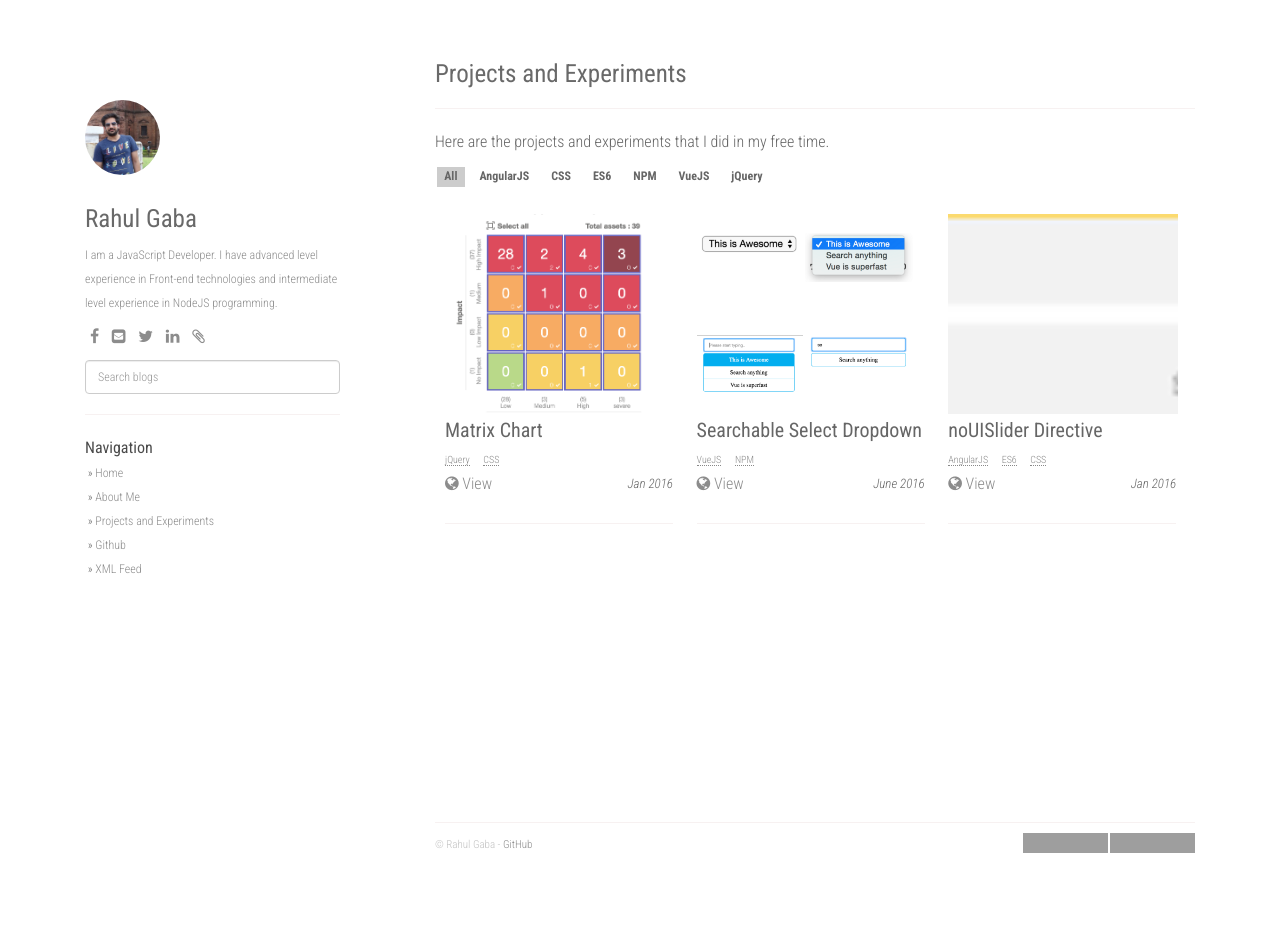
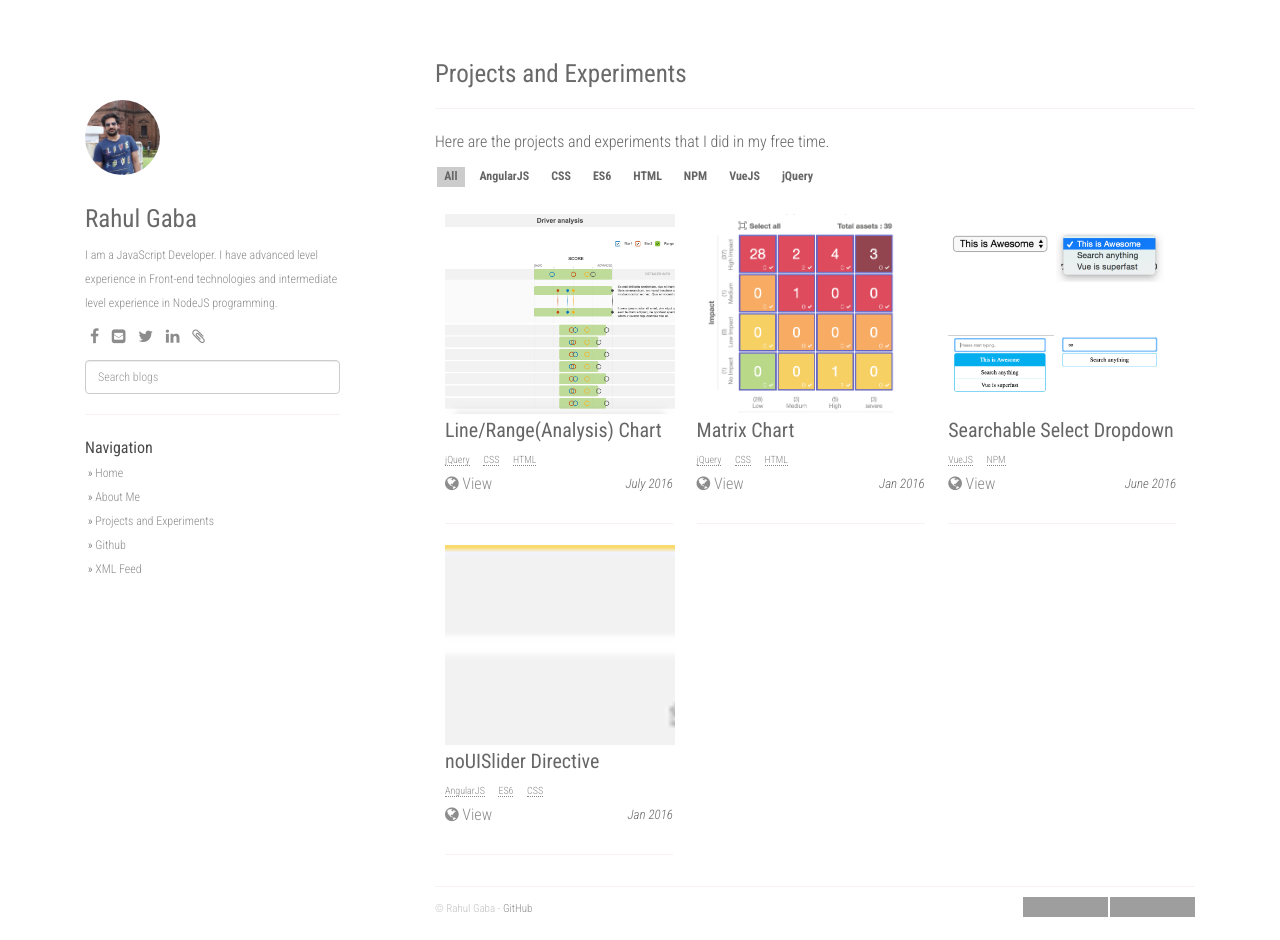
Before and after one commit to rgabs/rgabs.github.io, a Jekyll site: the page built from projects.md, in a window 1280 px wide and 940 px high. Built offline with Jekyll 4.4.1, drawn with Linux system fonts in a browser that asks for light colours; nearby versions of some CDN libraries; grey boxes are pictures that could not be loaded.

Commit message:
new project added

```diff
--- a/_data/projects.json
+++ b/_data/projects.json
@@ -1,10 +1,17 @@
 [{
+  "slug": "Line/Range(Analysis) Chart",
+  "name": "Line/Range(Analysis) Chart",
+  "image": "linerangechart.png",
+  "url": "https://rahulgaba16.github.io/lineRangeChart/",
+  "date": "July 2016",
+  "tags": ["jQuery", "CSS", "HTML"]
+}, {
   "slug": "Matrix Chart",
   "name": "Matrix Chart",
   "image": "matrix.png",
   "url": "http://rahulgaba16.github.io/matrixChart/",
   "date": "Jan 2016",
-  "tags": ["jQuery", "CSS"]
+  "tags": ["jQuery", "CSS", "HTML"]
 }, {
   "slug": "Searchable Select Dropdown",
   "name": "Searchable Select Dropdown",
```
Also changed, not shown: static/projects/linerangechart.png (added).
